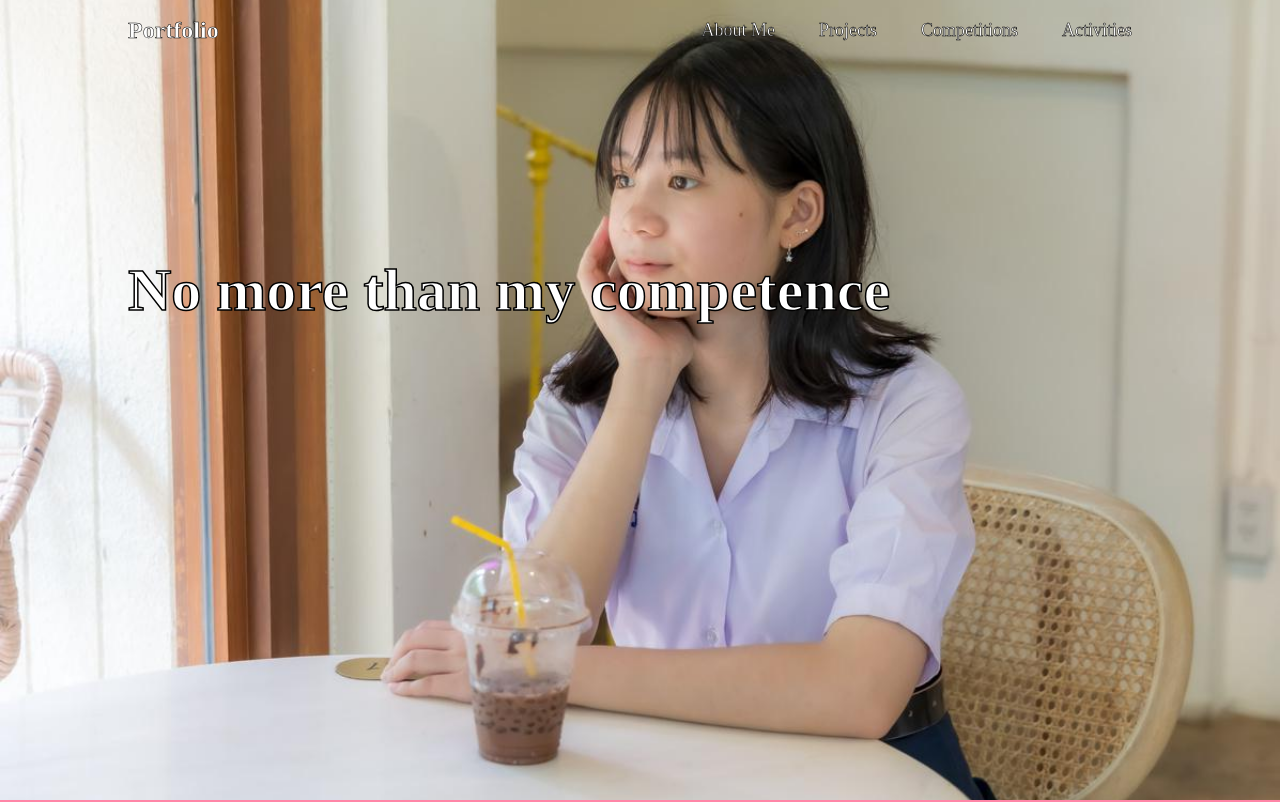
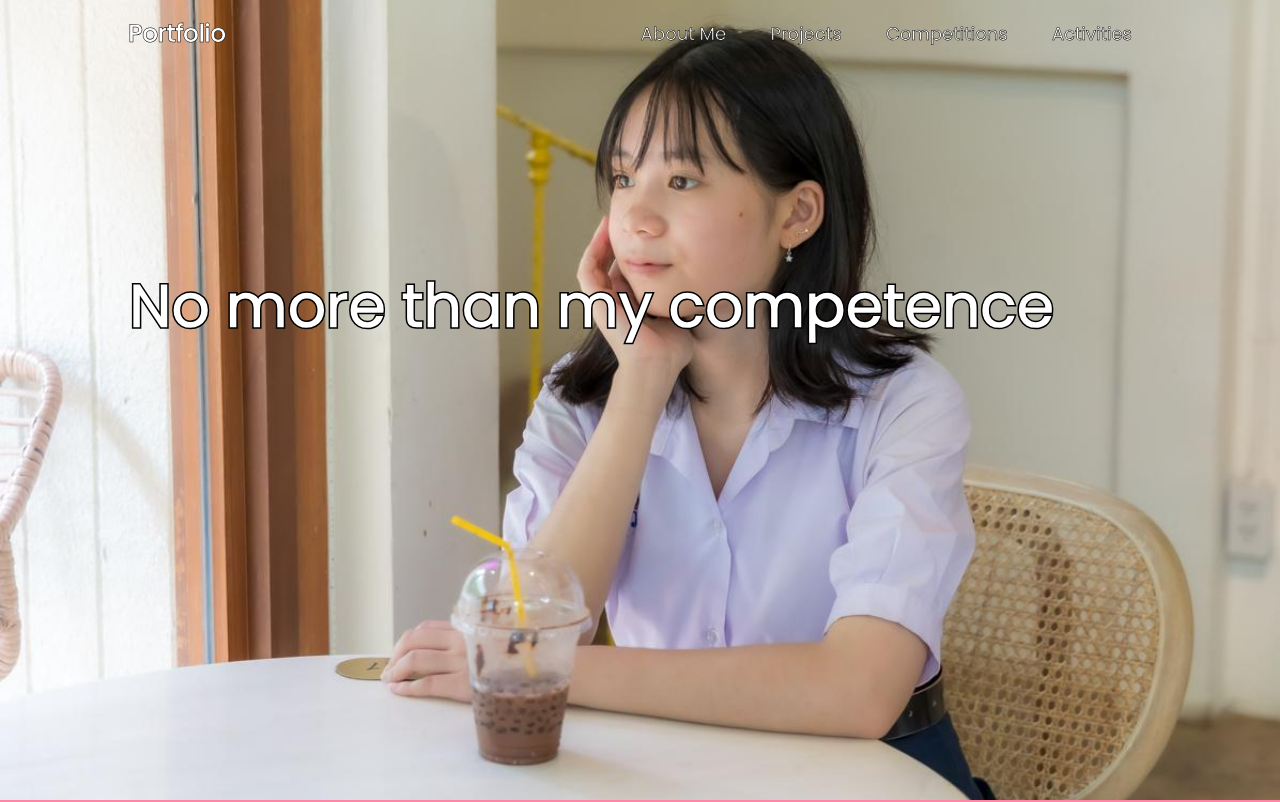
Before and after one commit to NattyNattanicha/nattynattanicha.github.io, a plain HTML site: page index.html in a window 1280 px wide. Shown: the top 802 px of the page. Drawn offline with Linux system fonts and the light colour scheme.

Commit message:
Fixed font family issue

```diff
--- a/index.html
+++ b/index.html
@@ -4,6 +4,7 @@
         <meta charset='UTF-8'>
         <meta name='viewport' content='width=device-width, initial-scale=1.0'>
         <title>Nattanicha Meesawat's Portfolio Website</title>
+        <link rel="stylesheet" href="https://fonts.googleapis.com/css?family=Poppins">
         <link rel='stylesheet' href='style.css'>
     </head>
     <body>
```
